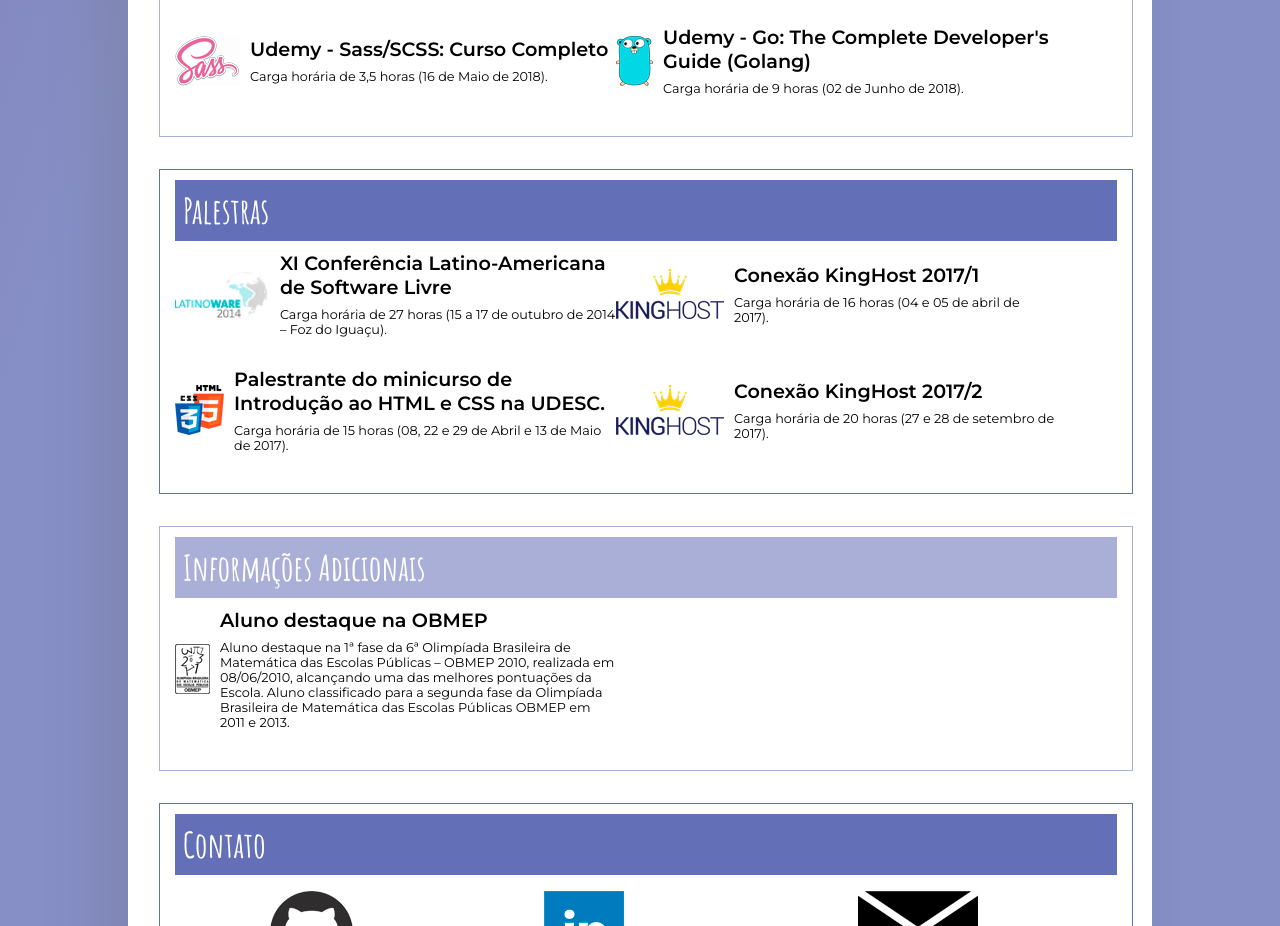
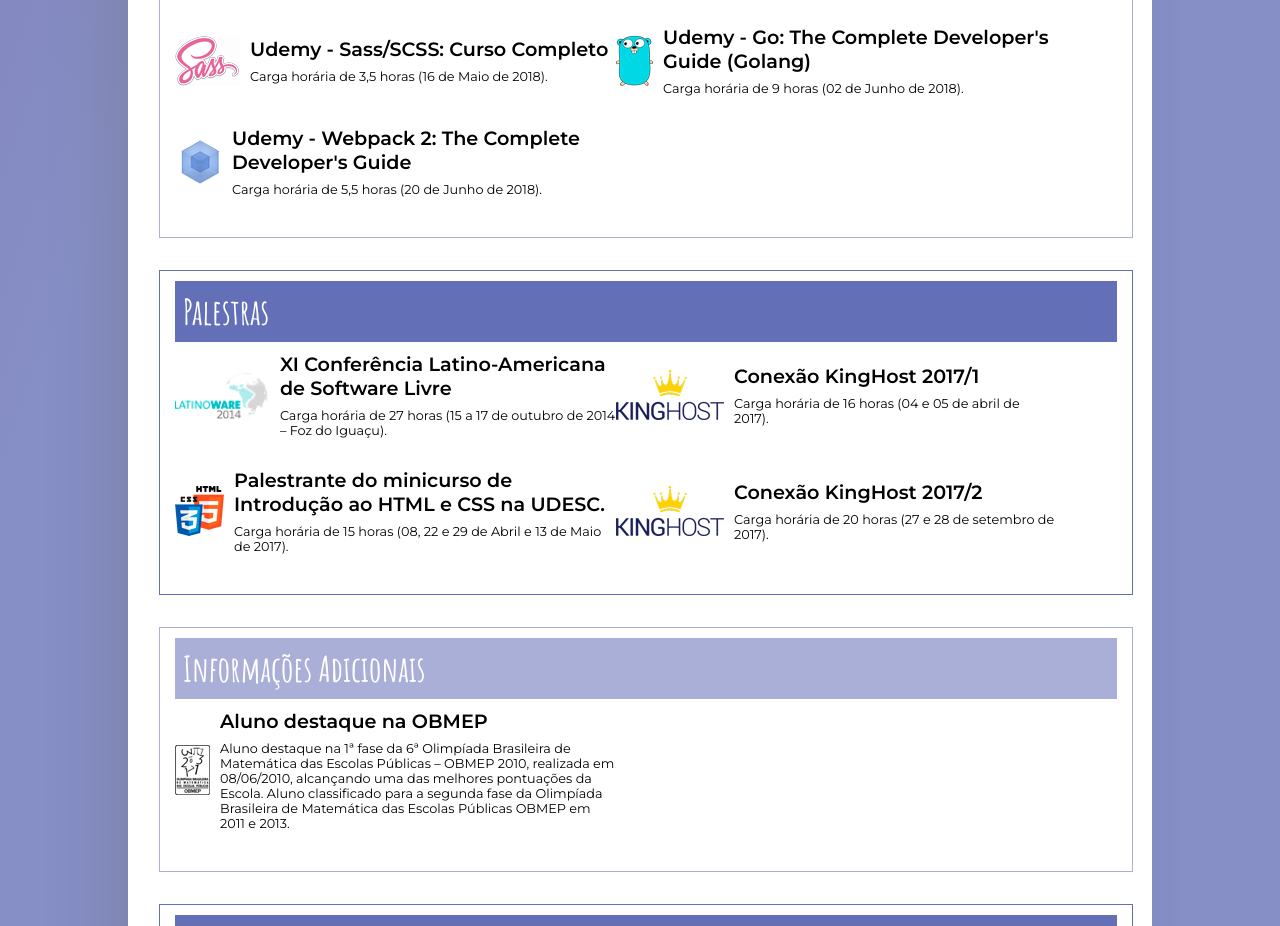
Before and after one commit to lucasfloriani/curriculum-vitae-old, a website built with webpack: page index.html in a window 1280 px wide. Shown: the part 2520-3446 px from the top of the page. Built offline with nearby package versions, Linux system fonts and the light colour scheme.

Commit message:
Add webpack course info

```diff
--- a/index.html
+++ b/index.html
@@ -299,6 +299,17 @@
               </p>
             </figcaption>
           </li>
+          <li class="list__item">
+            <figure>
+              <img src="dist/img/cursos/webpack.png" alt="Logo Webpack 2: The Complete Developer's Guide" class="list__item__image">
+            </figure>
+            <figcaption>
+              <h6 class="list__item__title">Udemy - Webpack 2: The Complete Developer's Guide</h6>
+              <p class="list__item__text">
+                Carga horária de 5,5 horas (20 de Junho de 2018).
+              </p>
+            </figcaption>
+          </li>
         </ul>
       </section>
 
```
Also changed, not shown: dist/img/cursos/webpack.png (added).
